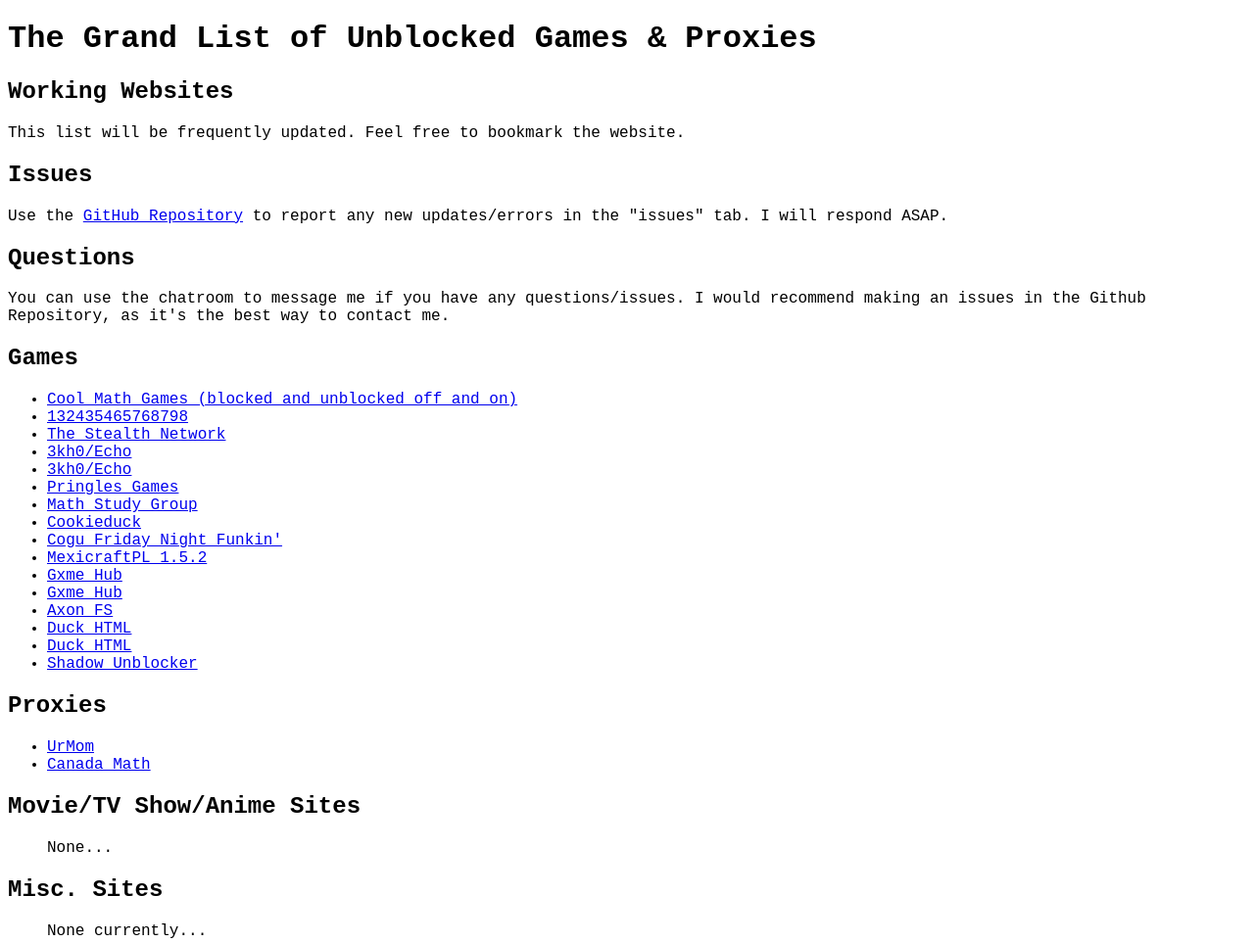
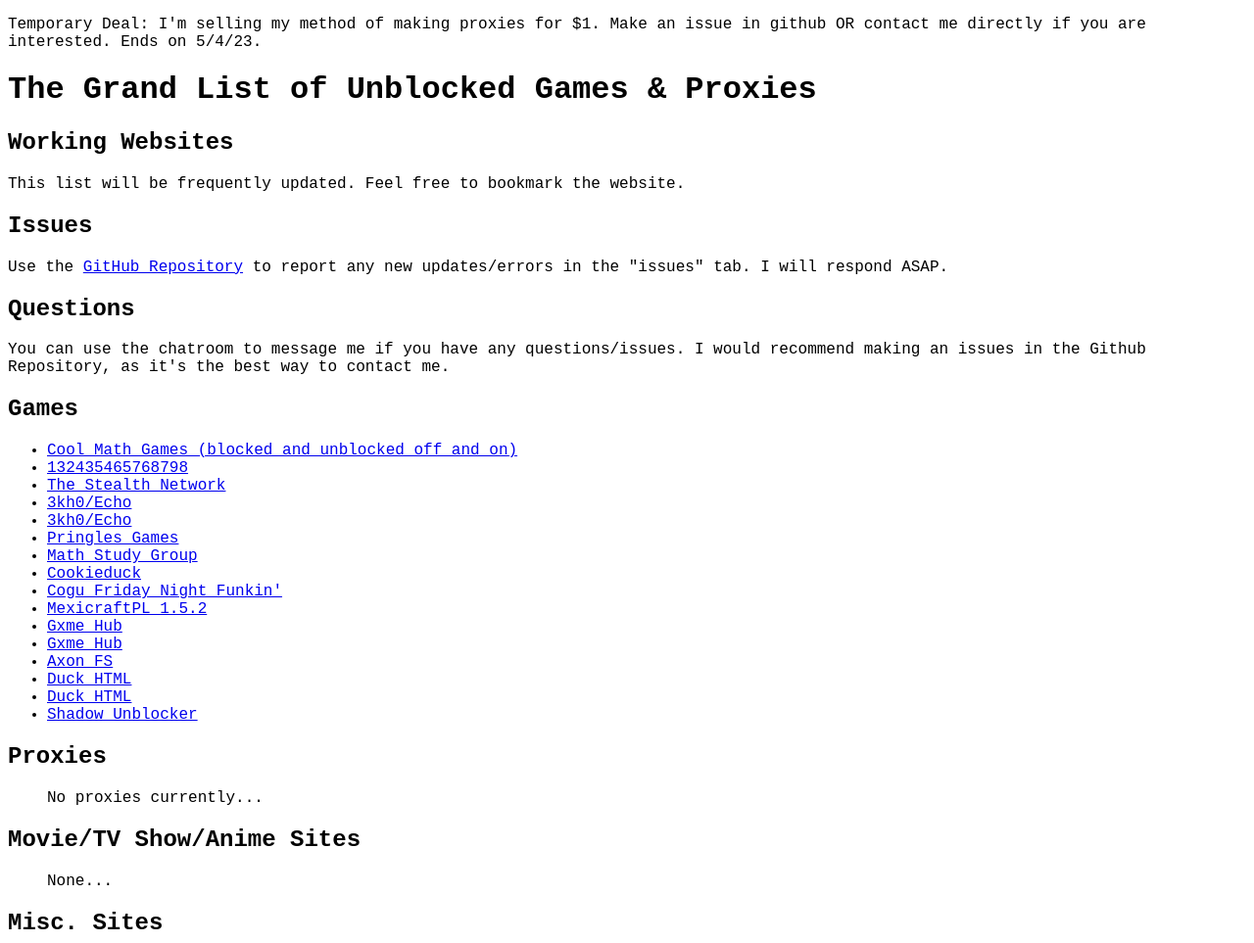
Before and after one commit to GreenSussy/greensussy.github.io, a plain HTML site: page index.html in a window 1280 px wide. Shown: the top 963 px of the page at 98% size. Drawn offline with Linux system fonts and the light colour scheme.

Commit message:
Update index.html

```diff
--- a/index.html
+++ b/index.html
@@ -4,6 +4,7 @@
 <link rel="stylesheet" href="style.css">
 <body>
 	<title>Google Drive</title>
+	<p>Temporary Deal: I'm selling my method of making proxies for $1. Make an issue in github OR contact me directly if you are interested. Ends on 5/4/23.</p>
 	<h1>The Grand List of Unblocked Games & Proxies</h1>
 	<h2>Working Websites</h2>
 	<p>This list will be frequently updated. Feel free to bookmark the website.</p>
@@ -32,8 +33,7 @@
 	</ul>
 	<h2>Proxies</h2>
 	<ul>
-		<li><a href="https://www.urmom.gq/">UrMom</a></li>
-		<li><a href="https://canadamath.azurewebsites.net/">Canada Math</a></li>
+		<p>No proxies currently...</p>
 	</ul>
 	<h2>Movie/TV Show/Anime Sites</h2>
 	<ul>
```
